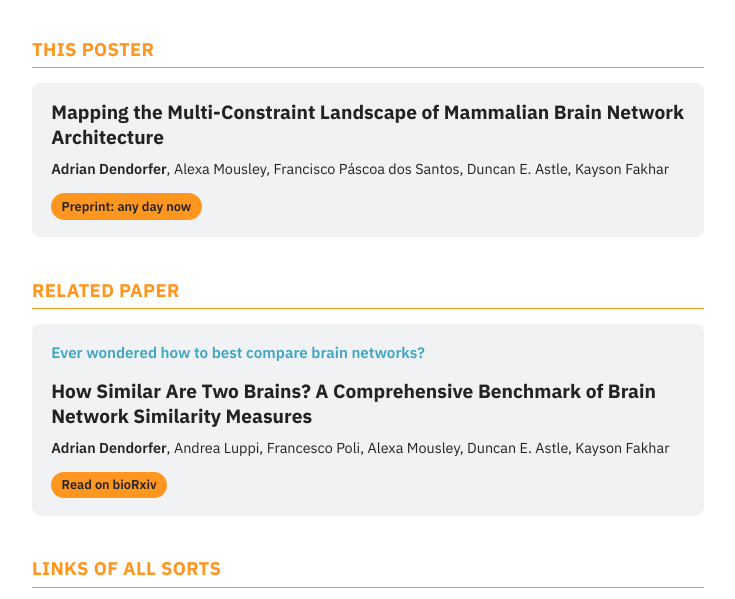
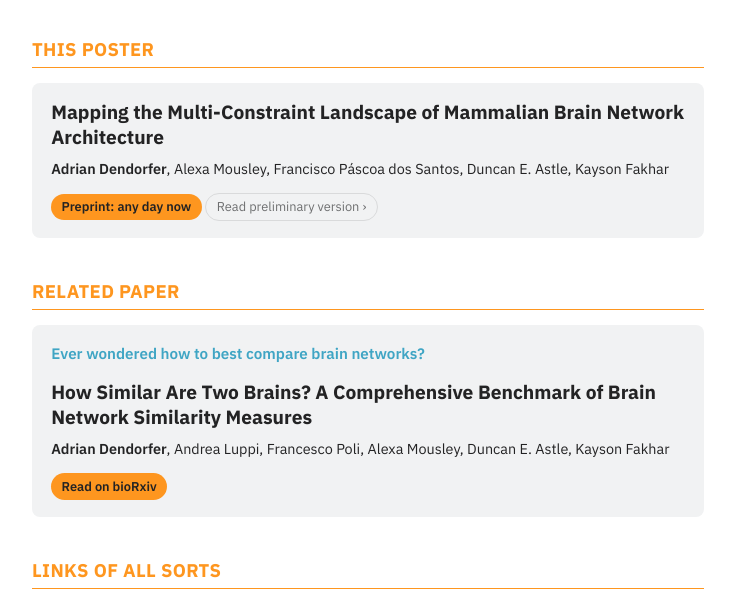
Before and after one commit to ad045/links, a plain HTML site: page index.html in a window 1280 px wide. Shown: the part 125-724 px from the top of the page, without its empty margins (272-1007 px from the left). Drawn offline with Linux system fonts and the light colour scheme.

Commit message:
Link preliminary version of mapping paper
Co-Authored-By: Claude Opus 5.5 <noreply@anthropic.com>

```diff
--- a/index.html
+++ b/index.html
@@ -29,6 +29,7 @@
       <!-- <p class="claim">Real brains maximise no single pressure - they sit in one small niche of a triangular trade-off -->
       <!-- between capability, robustness and efficiency.</p> -->
       <span class="chip">Preprint: any day now</span>
+      <a class="chip soft" href="https://drive.google.com/file/d/15Whc3vKWXhb7RQGSipe3kmXSKr7-3vM-/view?usp=sharing">Read preliminary version &rsaquo;</a>
       <!-- <span class="chip soft">Bernstein Conference poster</span> -->
     </div>
 
```
Also changed, not shown: cv.html (+1 -0 lines).
